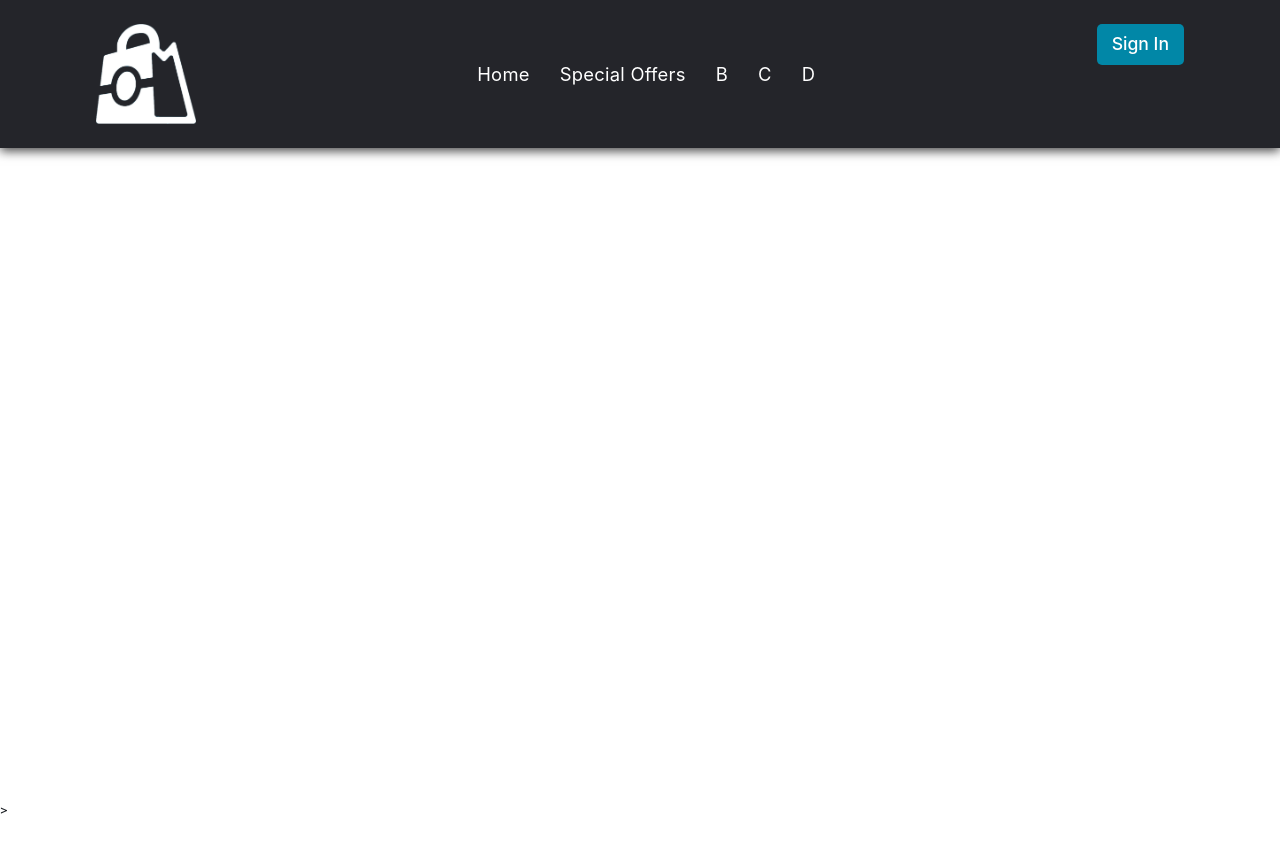
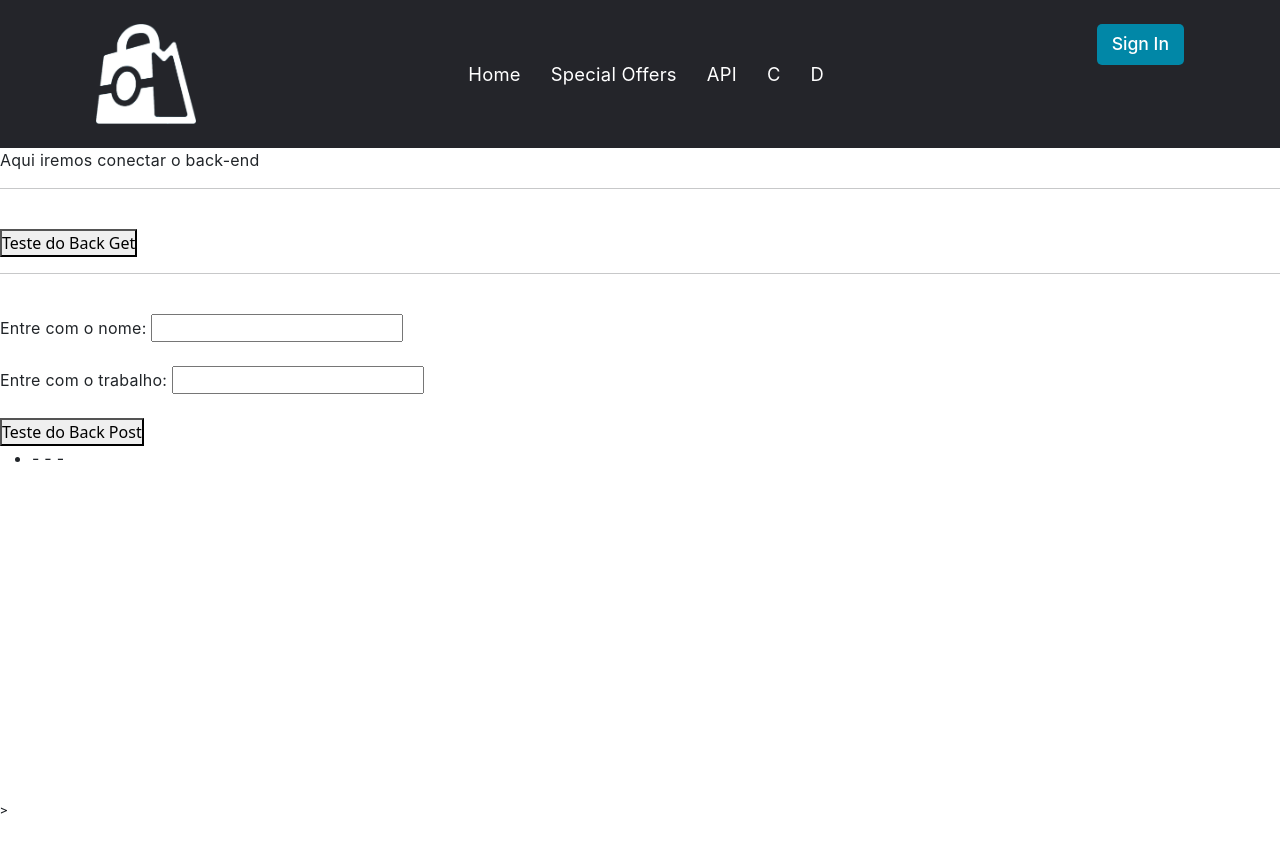
Before and after one commit to Leonardo-Gomiero/PokeMart, an Angular app: page /conecta in a window 1280 px wide. Before the commit this address led to /. Shown: the top 852 px of the page. Before the commit the page ends 820 px from the top, so only its background shows below. Built offline with nearby package versions, Linux system fonts and the light colour scheme.

Commit message:
API padrão implementada

```diff
--- a/src/app/app-routing.module.ts
+++ b/src/app/app-routing.module.ts
@@ -2,10 +2,12 @@ import { NgModule } from '@angular/core';
 import { RouterModule, Routes } from '@angular/router';
 import { DropdownListComponent } from './components/dropdown-list/dropdown-list.component';
 import { ProductRowComponent } from './components/product-row/product-row.component';
+import { ConectaComponent } from './components/conecta/conecta.component';
 
 const routes: Routes = [
   { path: '', component: DropdownListComponent },
   { path: 'offers', component: ProductRowComponent },
+  { path: 'conecta', component: ConectaComponent },
 ];
 
 @NgModule({
--- a/src/app/app.module.ts
+++ b/src/app/app.module.ts
@@ -4,12 +4,15 @@ import { BrowserModule } from '@angular/platform-browser';
 
 import { AppRoutingModule } from './app-routing.module';
 import { AppComponent } from './app.component';
+import { ItemOutputComponent } from './components/item-output/item-output.component';
 import { ProductRowComponent } from './components/product-row/product-row.component';
 import { ListComponent } from './components/list/list.component';
 import { FormsModule } from '@angular/forms';
 import { DropdownListComponent } from './components/dropdown-list/dropdown-list.component';
 import { NavMenuComponent } from './components/nav-menu/nav-menu.component';
 import { BrowserAnimationsModule } from '@angular/platform-browser/animations';
+import { ConectaComponent } from './components/conecta/conecta.component';
+import { HttpClientModule } from '@angular/common/http';
 
 
 @NgModule({
@@ -17,9 +20,11 @@ import { BrowserAnimationsModule } from '@angular/platform-browser/animations';
     AppComponent,
     ProductRowComponent,
     ListComponent,
+    ItemOutputComponent,
     AppComponent,
     DropdownListComponent,
     NavMenuComponent,
+    ConectaComponent,
 
   ],
   imports: [
@@ -27,6 +32,7 @@ import { BrowserAnimationsModule } from '@angular/platform-browser/animations';
     AppRoutingModule,
     FormsModule,
     BrowserAnimationsModule,
+    HttpClientModule,
 
   ],
   providers: [],
--- /dev/null
+++ b/src/app/components/conecta/Model/respostaModel.ts
@@ -0,0 +1,13 @@
+export class valores {
+  id: number | undefined;
+  email: string | undefined;
+  first_name: string | undefined;
+  last_name: string | undefined;
+  avatar: string | undefined;
+}
+export class valoresPost {
+  id? : number | undefined;;
+  name: string | undefined;
+  job: string | undefined;
+  createdAt?: string | undefined;
+}
--- /dev/null
+++ b/src/app/components/conecta/conecta.component.html
@@ -0,0 +1,30 @@
+<!DOCTYPE html>
+<html lang="en">
+
+<body>
+  <p>Aqui iremos conectar o back-end</p>
+
+  <hr /><br />
+
+  <button (click)="chamadaBack()">Teste do Back Get</button>
+  <br />
+  <ul *ngFor="let result of val">
+    <li>
+      {{result.id}} - {{result.first_name}} {{result.last_name}}
+    </li>
+  </ul>
+  <hr />
+  <br />
+  <label>Entre com o nome: <input [(ngModel)]="vItemNome" /></label>
+  <br /><br />
+  <label>Entre com o trabalho: <input [(ngModel)]="vItemJob" /></label>
+  <br /><br />
+  <button (click)="chamadaBackPost()">Teste do Back Post</button>
+  <ul *ngIf="(clientResult)">
+    <li>{{clientResult.id}} - {{clientResult.name}} -
+      {{clientResult.job}} - {{clientResult.createdAt}}
+    </li>
+  </ul>
+</body>
+
+</html>
--- /dev/null
+++ b/src/app/components/conecta/conecta.component.ts
@@ -0,0 +1,43 @@
+import { Component } from '@angular/core';
+import { ServerService } from '../../server.service';
+import { valores, valoresPost } from './Model/respostaModel';
+
+@Component({
+  selector: 'app-conecta',
+  templateUrl: './conecta.component.html',
+  styleUrls: ['./conecta.component.css']
+})
+export class ConectaComponent {
+  constructor(public servico: ServerService) {
+  }
+  val: valores[] = [];
+  client: valoresPost = {} as valoresPost;
+  clientResult: valoresPost = {} as valoresPost;
+  vItemNome: string = "";
+  vItemJob: string = "";
+
+  chamadaBack() {
+    this.val = [];
+    this.clientResult = {} as valoresPost;
+    this.servico.getTodosUsuarios().subscribe(
+      (resposta: any) => {
+        console.log(resposta.data);
+        this.val = (resposta.data);
+        console.log(this.val);
+      }
+    )
+  }
+
+  chamadaBackPost() {
+    this.val = [];
+    this.clientResult = {} as valoresPost;
+    this.client = { name: this.vItemNome, job: this.vItemJob };
+    this.servico.postUsuario(this.client).subscribe(
+      (resp: any) => {
+        this.clientResult = (resp);
+        console.log(this.clientResult);
+      }
+    )
+  }
+
+}
--- /dev/null
+++ b/src/app/components/item-output/item-output.component.html
@@ -0,0 +1,38 @@
+<h2>Componente</h2>
+
+<label>Adicione um novo item na lista: <input #newItem /></label>
+<!-- nome para pegar no TS, importando como um filho (com o viewchild)-->
+<br />
+<button (click)="addNewItem(newItem.value)">Add item na lista</button>
+
+<button (click)="addNewOutroItem()">Add outro item na lista</button>
+<button (click)="remove()">Limpar</button>
+<!--a ação do botão precisa ser enviada para o TS, ou seja, a função addNeItem() será chamada para adicionar o valor do newItem, o parâmetro passado na função -->
+
+<ul>
+  <li *ngFor="let elemento of items">{{ elemento }}</li>
+  <!-- ngFor é um foreach no front que percorre a lista items, pegando o item do parâmetro -->
+</ul>
+
+<button (click)="removeItens()">Limpa lista 1</button>
+
+<hr />
+
+<h2>Componente2</h2>
+<!-- ngModel é um módulo do Angular que trata direto com o objeto
+  necessário acrescentar no app.module.ts:
+  import { FormsModule } from '@angular/forms';
+no imports: FormsModule  -->
+
+<label>Adicione um novo item na lista: <input [(ngModel)]="valueItem" /></label>
+<!-- o #newItem é similar a esta composição do modelo -->
+<br />
+<button (click)="addNewItem2()">Add item na lista</button>
+<button (click)="remove2()">Limpar</button>
+
+<ul>
+  <li *ngFor="let elemento2 of itens2">{{ elemento2 }}</li>
+  <!-- ngFor é um for no front que percorre a lista items, pegando o item do parâmetro -->
+</ul>
+
+<button (click)="removeItens2()">Limpa lista 2</button>
--- /dev/null
+++ b/src/app/components/item-output/item-output.component.ts
@@ -0,0 +1,58 @@
+import { Component, ViewChild } from '@angular/core';
+
+@Component({
+  selector: 'app-item-output',
+  templateUrl: './item-output.component.html',
+  styleUrls: ['./item-output.component.css']
+})
+export class ItemOutputComponent {
+
+  items = ['Frango a parmegiana', 'Contra filé', 'Milanesa', 'Bife à cavalo'];
+  itens2 = ['Feijoada', 'Lasanha', 'Buchada de bode', 'Cuzcuz'];
+
+  valueItem = ''; //cria o valueItem que será atribuído ao ngModel
+
+  //------------------------------COMPONENTE1----------------------------------
+
+  //necessário import ViewChild
+  @ViewChild('newItem') comida: any;
+  //o newitem é no html, a referência que vai chamar aqui no TS, e aqui pode ser o mesmo nome ou um qqr comida
+  //vou usar um filho que vem da interface, chamado newitem
+  //cria objeto da classe viewchild
+
+  addNewItem(value: string) {
+    //value vem da interface
+    this.items.push(value); //adiciona no items, que já existe, mais um item
+  }
+
+  addNewOutroItem() {
+    this.items.push(this.comida.nativeElement.value); //consegue ir lá buscar, não precisa de parametro
+  }
+  remove() {
+    //define que comida que é um elemento nativo, passa a valer o que for definido
+    this.comida.nativeElement.value = ' ';
+  }
+
+  removeItens() {
+    while (this.items.length > 0) {
+      this.items.pop(); //remove ultimo elemento
+    }
+  }
+  //------------------------------COMPONENTE2----------------------------------
+
+  addNewItem2() {
+    if (this.valueItem === '') alert('valor inválido');
+    else this.itens2.push(this.valueItem);
+  }
+  ///simplifica, pois não precisa identificar que o elemento é nativo, nem o value, nem viewChild. Simplesmente usa o módulo.
+
+  remove2() {
+    this.valueItem = '';
+  }
+
+  removeItens2() {
+    while (this.itens2.length > 0) {
+      this.itens2.pop(); //remove ultimo elemento
+    }
+  }
+}
--- a/src/app/components/nav-menu/nav-menu.component.html
+++ b/src/app/components/nav-menu/nav-menu.component.html
@@ -16,7 +16,7 @@
       <ul>
         <li class="nav-item"><a routerLink="" class="nav-link">Home</a></li>
         <li class="nav-item"><a routerLink="/offers" class="nav-link">Special Offers</a></li>
-        <li class="nav-item"><a routerLink="/offers" class="nav-link">B</a></li>
+        <li class="nav-item"><a routerLink="/conecta" class="nav-link">API</a></li>
         <li class="nav-item"><a routerLink="/offers" class="nav-link">C</a></li>
         <li class="nav-item"><a routerLink="/offers" class="nav-link">D</a></li>
       </ul>
--- /dev/null
+++ b/src/app/server.service.ts
@@ -0,0 +1,22 @@
+import { Injectable } from '@angular/core';
+import { HttpClient } from '@angular/common/http';
+import { Observable } from 'rxjs';
+
+@Injectable({
+  providedIn: 'root',
+})
+export class ServerService {
+  constructor(private http: HttpClient){
+  }
+
+  public postUsuario(user:any): Observable<any>{
+    const url = 'https://reqres.in/api/users';
+    return this.http.post<any>(url, user);
+  }
+
+  public getTodosUsuarios(): Observable<any> {
+    const url = 'https://reqres.in/api/users';
+    return this.http.get<any>(url);
+  }
+
+}
```
Also changed, not shown: src/app/components/conecta/conecta.component.css (added), src/app/components/item-output/item-output.component.css (added), 2 other files (tests, documents, lock files or other folders).
